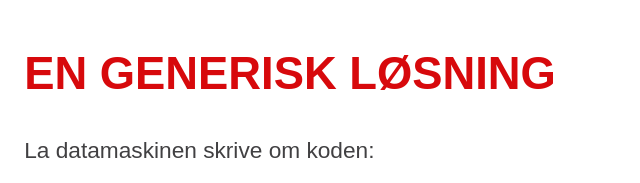
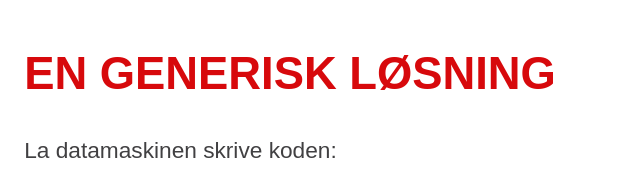
Before and after one commit to trulfos/kode-med-data-eller-data-og-kode, a plain HTML site: page index.html in a window 1280 px wide. Shown: the part 7260-7443 px from the top of the page, 155-795 px from the left. Drawn offline with Linux system fonts and the light colour scheme.

Commit message:
fix: Minor text correction

```diff
--- a/index.html
+++ b/index.html
@@ -121,7 +121,7 @@ function getPrice(model) {
 
         <section id="maal">
             <h1>En generisk løsning</h1>
-            <p>La datamaskinen skrive om koden:</p>
+            <p>La datamaskinen skrive koden:</p>
 <pre><code class="language-jsx">const createForm = id =&gt; {
     const form = db.getForm(id);
     const FormComponent = form.getFormComponent();
```
